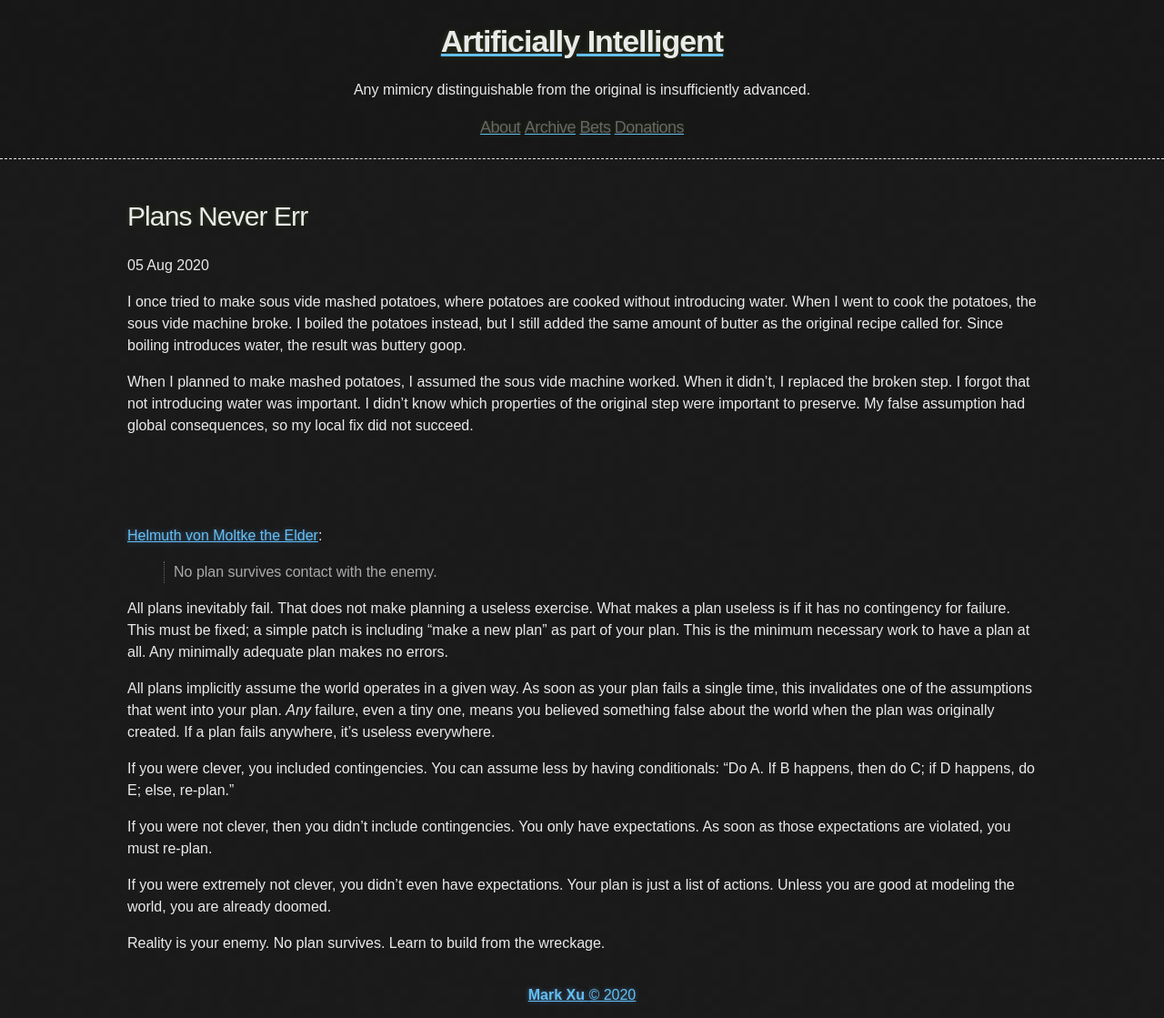
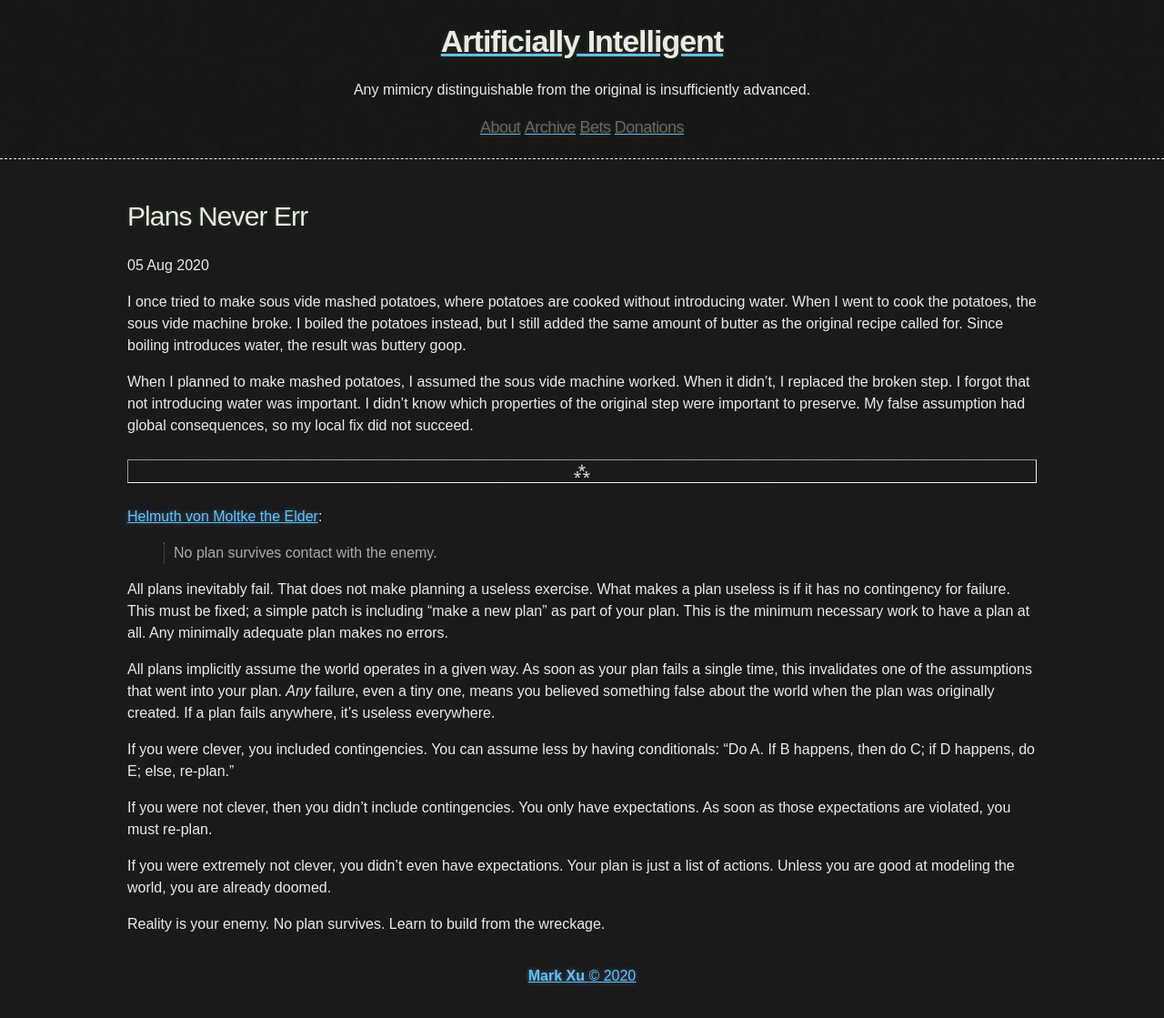
Before and after one commit to tocttou/hacker-blog, a Jekyll site: the page built from _posts/2020-8-5-Plans-Never-Err.md, in a window 1280 px wide. Shown: the whole page at 91% size. Built offline with Jekyll 4.4.1, drawn with Linux system fonts in a browser that asks for light colours; after the commit the page ends 1098 px from its top, so only the background shows below that.

Commit message:
hr stuff

```diff
--- a/_sass/base.scss
+++ b/_sass/base.scss
@@ -187,18 +187,15 @@ td {
 }
 
 hr {
-    height: 1px;
-    margin: 2em 1em 4em 0;
+    display: block;
     text-align: center;
-    border-color: #777;
-    border-width: 0;
-    border-style: dotted;
+    margin: 25px auto;
 }
 
 
 hr:after {
-    content: "···";
-    letter-spacing: 2em;
+    content: "⁂";
+    font-size: 1em;
 }
 
 /* Buttons
```
